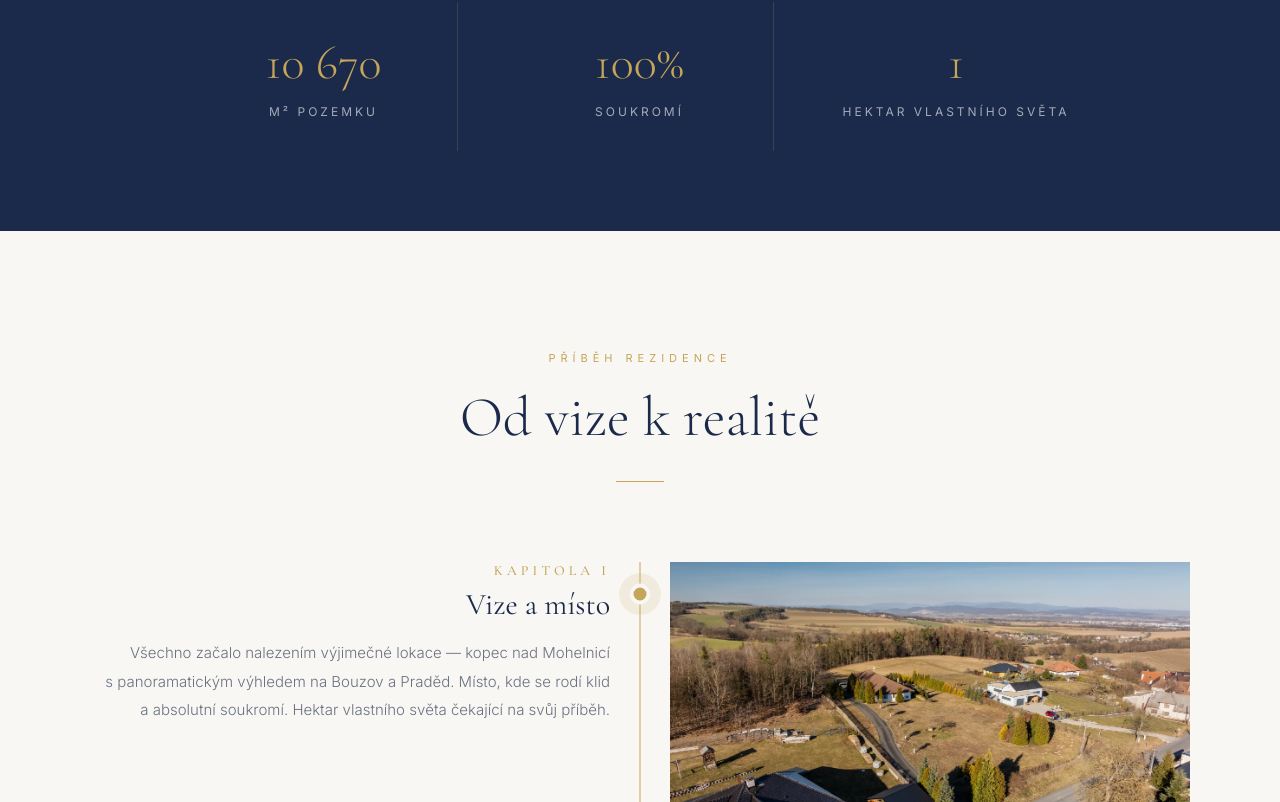
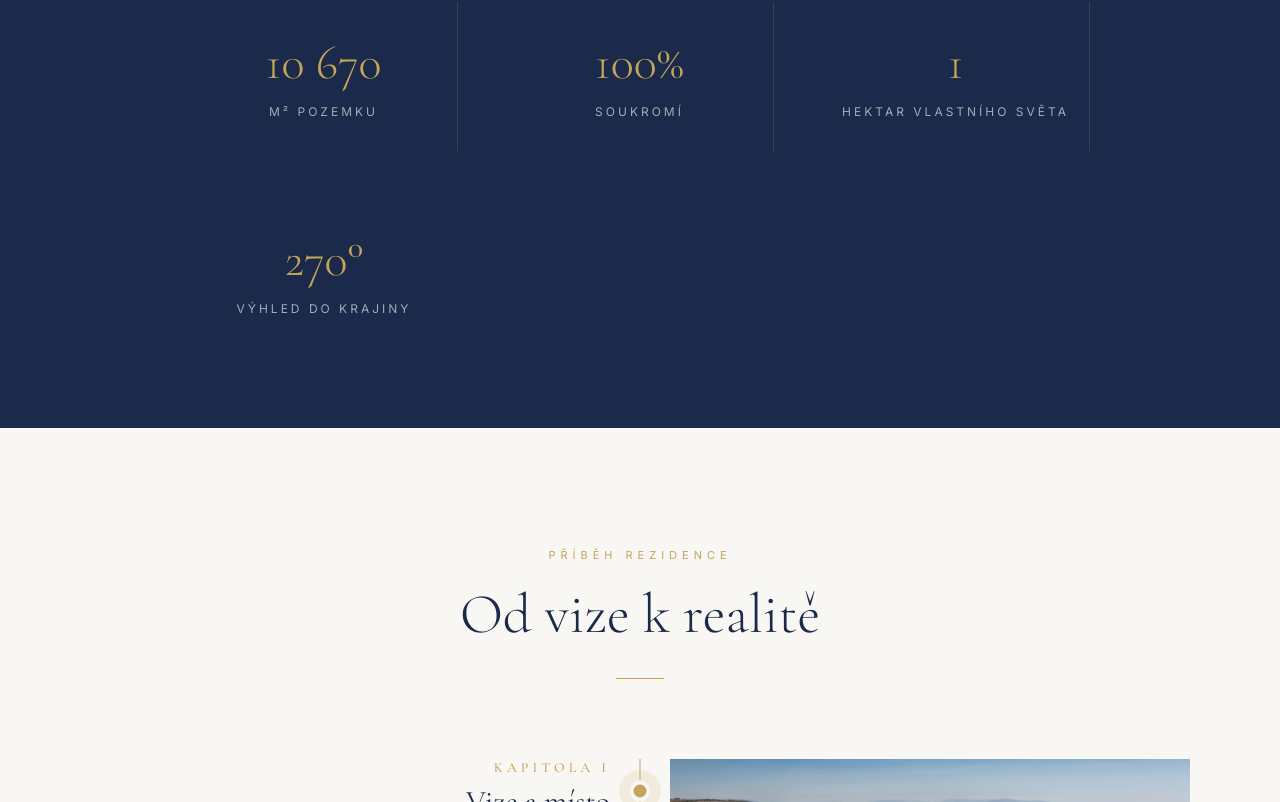
Before and after one commit to tknurture/Petr-Dadej---Rezidence-Pavlov, a Next.js app: page / in a window 1280 px wide. Shown: the part 1730-2532 px from the top of the page. Built offline with nearby package versions, Linux system fonts and the light colour scheme.

Commit message:
Add 270° view stat back to stats section

```diff
--- a/app/page.tsx
+++ b/app/page.tsx
@@ -503,6 +503,10 @@ export default function Home() {
           <div className="stat-item">
             <div className="stat-number">1</div>
             <div className="stat-label">hektar vlastního světa</div>
+          </div>
+          <div className="stat-item">
+            <div className="stat-number">270°</div>
+            <div className="stat-label">výhled do krajiny</div>
           </div>
         </div>
       </section>
```
